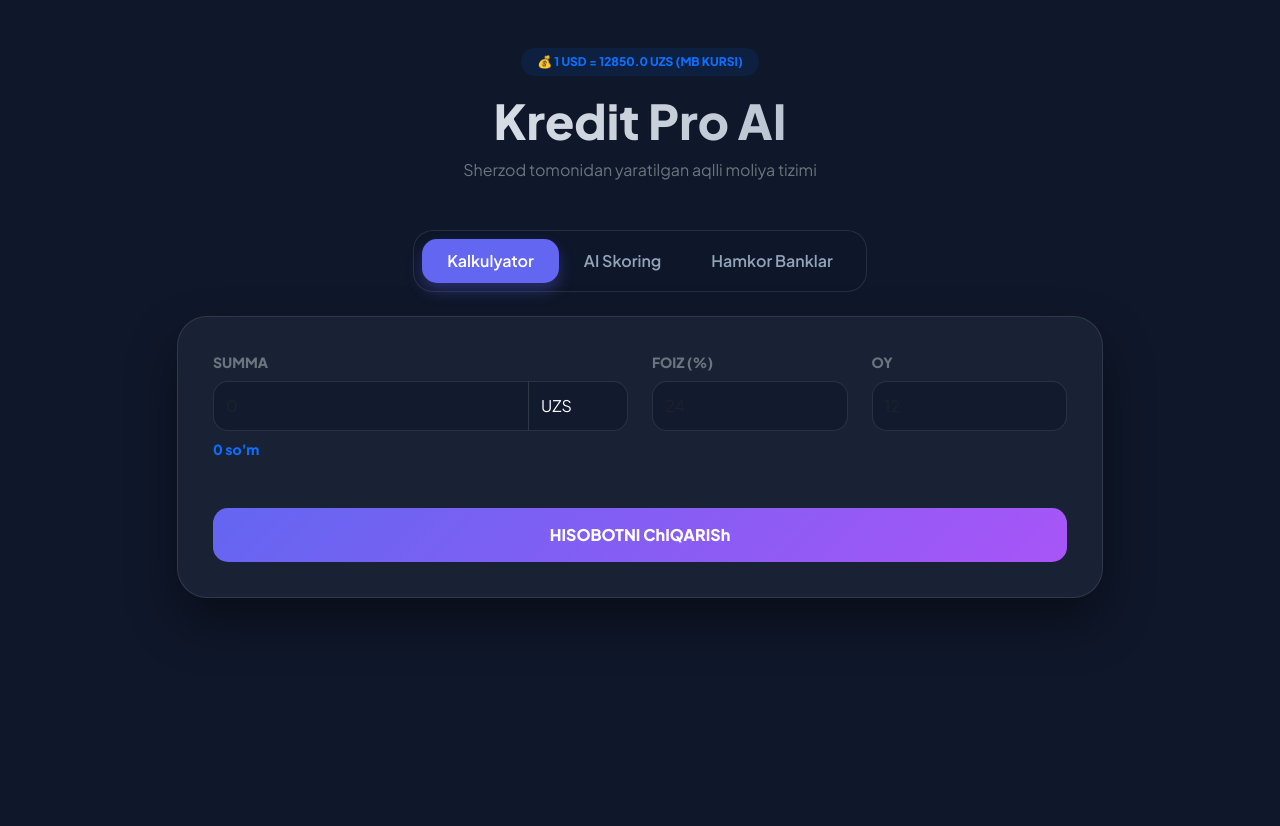
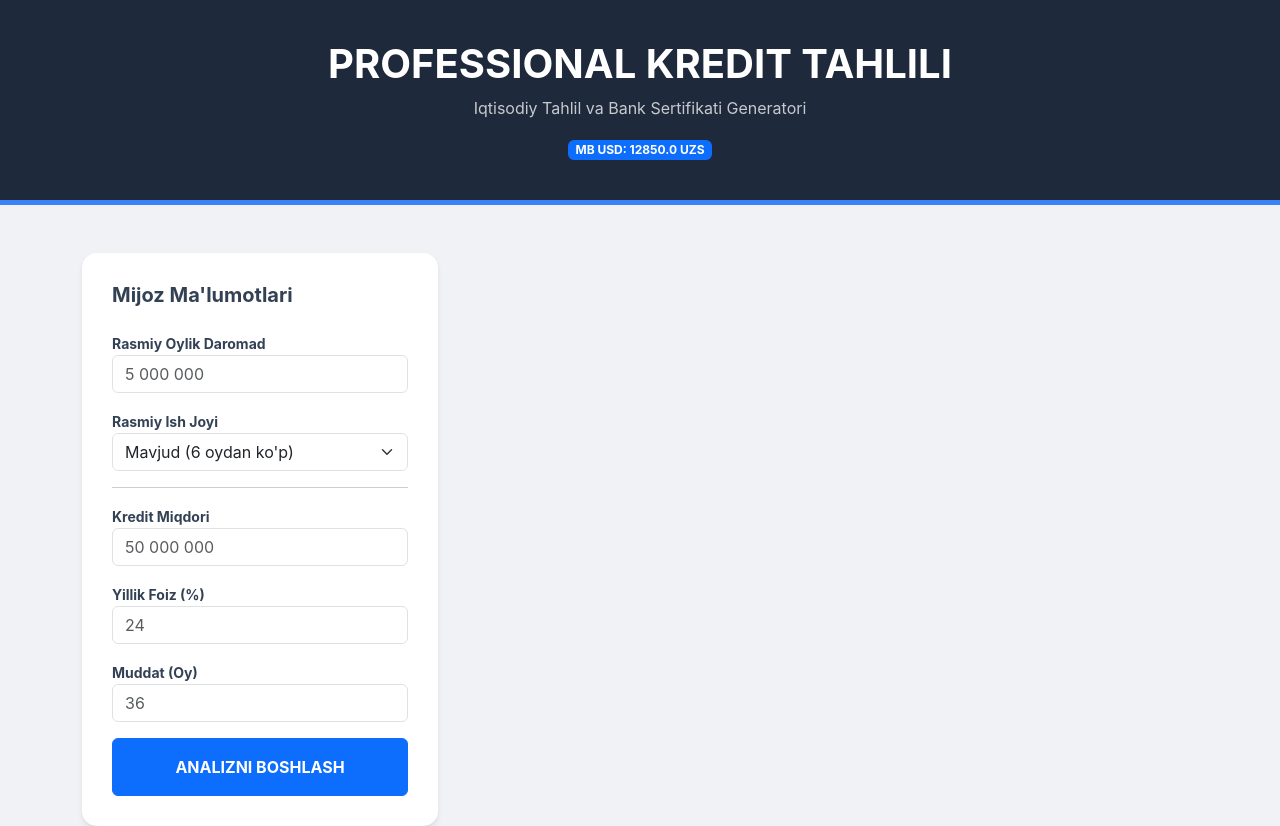
Before and after one commit to suvonov2310-a11y/kredit, a Django app: page / in a window 1280 px wide. Before the commit the page ends 608 px from the top, so only its background shows below. Run offline with Django 5.2, Linux system fonts and the light colour scheme; data comes from the database, SQL or seed files in the repository; data that the repository does not hold is empty; some libraries are stand-ins or nearby versions.

Commit message:
Banker version upgrade

```diff
--- a/courses/views.py
+++ b/courses/views.py
@@ -3,23 +3,17 @@ from django.shortcuts import render
 from .models import Bank
 
 def kredit_page(request):
-    # Bazadan banklarni olish
     banklar = Bank.objects.all()
-
-    # Markaziy Bank API'dan kursni olish (JSON formatda)
-    usd_rate = 12850.0  # Default qiymat
+    usd_rate = 12850.0
     try:
-        # MB kursi uchun rasmiy API
-        response = requests.get('https://cbu.uz/uz/arkhiv-kursov-valyut/json/USD/')
+        response = requests.get('https://cbu.uz/uz/arkhiv-kursov-valyut/json/USD/', timeout=5)
         data = response.json()
         if data:
             usd_rate = float(data[0]['Rate'])
-    except Exception as e:
-        print(f"API xatosi yuz berdi: {e}")
+    except:
+        pass
 
-    # HTML-ga yuboriladigan ma'lumotlar
-    context = {
+    return render(request, 'kredit.html', {
         'banklar': banklar,
-        'usd_rate': usd_rate,
-    }
-    return render(request, 'kredit.html', context)
+        'usd_rate': usd_rate
+    })
--- a/templates/kredit.html
+++ b/templates/kredit.html
@@ -3,168 +3,210 @@
 <head>
     <meta charset="UTF-8">
     <meta name="viewport" content="width=device-width, initial-scale=1.0">
-    <title>Kredit Pro AI | Sherzod</title>
-    <link href="https://fonts.googleapis.com/css2?family=Plus+Jakarta+Sans:wght@400;600;800&display=swap" rel="stylesheet">
+    <title>Bank Tahlil Markazi | Sherzod</title>
     <link href="https://cdn.jsdelivr.net/npm/bootstrap@5.3.0/dist/css/bootstrap.min.css" rel="stylesheet">
     <script src="https://cdnjs.cloudflare.com/ajax/libs/html2pdf.js/0.10.1/html2pdf.bundle.min.js"></script>
     <style>
-        :root { --primary: #6366f1; --bg: #0f172a; --glass: rgba(30, 41, 59, 0.7); --border: rgba(255, 255, 255, 0.1); }
-        body { background: var(--bg); color: #f8fafc; font-family: 'Plus Jakarta Sans', sans-serif; min-height: 100vh; margin: 0; }
-        .hero-title { font-weight: 800; font-size: 3rem; background: linear-gradient(to right, #fff, #94a3b8); -webkit-background-clip: text; -webkit-text-fill-color: transparent; }
-        .glass-card { background: var(--glass); backdrop-filter: blur(20px); border: 1px solid var(--border); border-radius: 30px; padding: 35px; box-shadow: 0 25px 50px rgba(0,0,0,0.4); }
-        .nav-pills { background: rgba(15, 23, 42, 0.5); padding: 8px; border-radius: 20px; border: 1px solid var(--border); }
-        .nav-link { color: #94a3b8 !important; border-radius: 15px !important; font-weight: 600; padding: 10px 25px !important; cursor: pointer; transition: 0.3s; }
-        .nav-link.active { background: var(--primary) !important; color: white !important; box-shadow: 0 8px 15px rgba(99, 102, 241, 0.3); }
-        .form-control, .form-select { background: rgba(15, 23, 42, 0.6) !important; border: 1px solid var(--border) !important; color: white !important; border-radius: 15px; padding: 12px; }
-        .btn-main { background: linear-gradient(135deg, #6366f1, #a855f7); border: none; border-radius: 15px; padding: 15px; font-weight: 800; color: white; width: 100%; transition: 0.3s; }
-        .btn-main:hover { transform: translateY(-3px); box-shadow: 0 15px 30px rgba(99, 102, 241, 0.4); }
-        .bank-card { background: rgba(30, 41, 59, 0.4); border: 1px solid var(--border); border-radius: 20px; padding: 20px; transition: 0.3s; height: 100%; }
-        .bank-card:hover { border-color: var(--primary); transform: translateY(-5px); }
-        .d-none { display: none !important; }
+        body { background: #f0f2f5; font-family: 'Inter', sans-serif; color: #334155; }
+        .bank-header { background: #1e293b; color: white; padding: 40px 0; border-bottom: 5px solid #3b82f6; }
+        .card-analysis { background: white; border-radius: 15px; border: none; box-shadow: 0 4px 6px -1px rgba(0,0,0,0.1); padding: 30px; }
+        .stop-light { width: 15px; height: 15px; border-radius: 50%; display: inline-block; margin-right: 10px; }
+        .red { background: #ef4444; } .yellow { background: #f59e0b; } .green { background: #10b981; }
+        .comparison-box { border: 1px solid #e2e8f0; border-radius: 10px; padding: 20px; transition: 0.3s; }
+        .profit-label { color: #10b981; font-weight: 800; font-size: 1.1rem; }
+        .certificate-area { border: 2px solid #1e293b; padding: 40px; background: white; position: relative; }
+        .cert-watermark { position: absolute; top: 50%; left: 50%; transform: translate(-50%, -50%) rotate(-45deg); font-size: 5rem; color: rgba(0,0,0,0.03); pointer-events: none; }
     </style>
 </head>
 <body>
 
-<div class="container py-5">
-    <div class="text-center mb-5">
-        <div class="badge bg-primary bg-opacity-10 text-primary mb-3 px-3 py-2 rounded-pill fw-bold">
-            💰 1 USD = {{ usd_rate }} UZS (MB KURSI)
-        </div>
-        <h1 class="hero-title">Kredit Pro AI</h1>
-        <p class="text-secondary">Sherzod tomonidan yaratilgan aqlli moliya tizimi</p>
+<div class="bank-header text-center mb-5">
+    <h1 class="fw-bold">PROFESSIONAL KREDIT TAHLILI</h1>
+    <p class="opacity-75">Iqtisodiy Tahlil va Bank Sertifikati Generatori</p>
+    <span class="badge bg-primary">MB USD: {{ usd_rate }} UZS</span>
 </div>
 
-    <div class="row justify-content-center">
-        <div class="col-lg-10 text-center">
-
-            <ul class="nav nav-pills d-inline-flex mb-4">
-                <li class="nav-item"><a class="nav-link active" id="btn-calc" onclick="switchTab('calc')">Kalkulyator</a></li>
-                <li class="nav-item"><a class="nav-link" id="btn-score" onclick="switchTab('score')">AI Skoring</a></li>
-                <li class="nav-item"><a class="nav-link" id="btn-banks" onclick="switchTab('banks')">Hamkor Banklar</a></li>
-            </ul>
-
-            <div class="glass-card text-start">
-
-                <div id="sec-calc" class="tab-content">
+<div class="container">
     <div class="row g-4">
-                        <div class="col-md-6">
-                            <label class="small fw-bold text-secondary mb-2 d-block">SUMMA</label>
-                            <div class="input-group">
-                                <input type="number" id="val_in" class="form-control" oninput="liveConv()" placeholder="0">
-                                <select id="curr_in" class="form-select" style="max-width: 100px;" onchange="liveConv()">
-                                    <option value="uzs">UZS</option>
-                                    <option value="usd">USD</option>
+        <div class="col-lg-4">
+            <div class="card-analysis h-100">
+                <h5 class="fw-bold mb-4">Mijoz Ma'lumotlari</h5>
+                <div class="mb-3">
+                    <label class="small fw-bold">Rasmiy Oylik Daromad</label>
+                    <input type="number" id="income" class="form-control" placeholder="5 000 000">
+                </div>
+                <div class="mb-3">
+                    <label class="small fw-bold">Rasmiy Ish Joyi</label>
+                    <select id="work_status" class="form-select">
+                        <option value="yes">Mavjud (6 oydan ko'p)</option>
+                        <option value="no">Mavjud emas / Norasmiy</option>
                     </select>
                 </div>
-                            <small id="helper" class="text-primary fw-bold mt-2 d-block">0 so'm</small>
+                <hr>
+                <div class="mb-3">
+                    <label class="small fw-bold">Kredit Miqdori</label>
+                    <input type="number" id="summa" class="form-control" placeholder="50 000 000">
                 </div>
-                        <div class="col-md-3"><label class="small fw-bold text-secondary mb-2 d-block">FOIZ (%)</label><input type="number" id="perc_in" class="form-control" placeholder="24"></div>
-                        <div class="col-md-3"><label class="small fw-bold text-secondary mb-2 d-block">OY</label><input type="number" id="dur_in" class="form-control" placeholder="12"></div>
+                <div class="mb-3">
+                    <label class="small fw-bold">Yillik Foiz (%)</label>
+                    <input type="number" id="foiz" class="form-control" placeholder="24">
                 </div>
-                    <button class="btn btn-main mt-5" onclick="calculate()">HISOBOTNI ChIQARISh</button>
-
-                    <div id="res-calc" class="d-none mt-5 pt-4 border-top border-secondary">
-                        <div id="pdf-box">
-                            <div class="row text-center g-3 mb-4">
-                                <div class="col-md-6"><div class="p-3 bg-white bg-opacity-5 rounded-4"><small class="text-secondary">OYLIK TO'LOV</small><h3 id="out-m" class="fw-bold mb-0 text-primary">0</h3></div></div>
-                                <div class="col-md-6"><div class="p-3 bg-white bg-opacity-5 rounded-4"><small class="text-secondary">JAMI QAYTARISh</small><h3 id="out-t" class="fw-bold mb-0 text-danger">0</h3></div></div>
+                <div class="mb-3">
+                    <label class="small fw-bold">Muddat (Oy)</label>
+                    <input type="number" id="muddat" class="form-control" placeholder="36">
                 </div>
-                            <div class="table-responsive">
-                                <table class="table table-dark table-hover small">
-                                    <thead><tr class="text-secondary"><th>OY</th><th>ASOSIY</th><th>FOIZ</th><th>QOLDIQ</th></tr></thead>
-                                    <tbody id="table-body"></tbody>
-                                </table>
-                            </div>
-                        </div>
-                        <button class="btn btn-outline-light w-100 mt-3 rounded-4" onclick="makePDF()">📄 PDF Yuklab olish</button>
+                <button class="btn btn-primary w-100 fw-bold py-3" onclick="startAnalysis()">ANALIZNI BOSHLASH</button>
             </div>
         </div>
 
-                <div id="sec-score" class="tab-content d-none">
-                    <div class="row g-4">
-                        <div class="col-md-6"><label class="small fw-bold text-secondary mb-2 d-block">DAROMAD (so'm)</label><input type="number" id="s_income" class="form-control" placeholder="5 000 000"></div>
-                        <div class="col-md-6"><label class="small fw-bold text-secondary mb-2 d-block">QARZLAR</label><select id="s_debts" class="form-select"><option value="0">Yo'q</option><option value="30">Mavjud</option></select></div>
+        <div class="col-lg-8">
+            <div id="analysis-results" class="d-none">
+                <div class="card-analysis mb-4 border-start border-5" id="status-border">
+                    <div class="d-flex align-items-center">
+                        <div id="status-light" class="stop-light"></div>
+                        <h4 class="fw-bold mb-0" id="status-text">Tahlil qilinmoqda...</h4>
                     </div>
-                    <button class="btn btn-main mt-5" onclick="runScore()">ANALIZNI BOSHLASH</button>
-                    <div id="res-score" class="d-none mt-5 text-center p-5 rounded-5 bg-primary bg-opacity-5 border border-primary border-opacity-10">
-                        <h5 class="text-secondary mb-3">Ishonchlilik darajangiz:</h5>
-                        <h1 class="display-1 fw-bold mb-3" id="score-val">0%</h1>
-                        <p id="score-txt" class="lead fw-bold"></p>
+                    <p class="small text-muted mt-2 mb-0" id="status-desc"></p>
+                </div>
+
+                <div class="row g-3 mb-4 text-center">
+                    <div class="col-md-6">
+                        <div class="comparison-box bg-white">
+                            <h6 class="text-secondary">Annuitet (Bir xil to'lov)</h6>
+                            <h3 class="fw-bold" id="ann-pay">0</h3>
+                            <small id="ann-total" class="text-danger"></small>
+                        </div>
+                    </div>
+                    <div class="col-md-6">
+                        <div class="comparison-box bg-white">
+                            <h6 class="text-secondary">Differensial (Kamayuvchi)</h6>
+                            <h3 class="fw-bold" id="diff-pay">0</h3>
+                            <small id="diff-total" class="text-success"></small>
+                        </div>
                     </div>
                 </div>
 
-                <div id="sec-banks" class="tab-content d-none">
-                    <div class="row g-4">
-                        {% for bank in banklar %}
-                        <div class="col-md-6">
-                            <div class="bank-card">
-                                <div class="d-flex justify-content-between mb-3"><h5 class="fw-bold mb-0">{{ bank.nomi }}</h5><span class="badge bg-primary">{{ bank.foiz }}%</span></div>
-                                <p class="small text-success">✅ {{ bank.foyda }}</p>
-                                <p class="small text-danger mb-4">⚠️ {{ bank.zarar }}</p>
-                                <button class="btn btn-sm btn-outline-primary w-100 rounded-3" onclick="pickBank('{{ bank.foiz }}')">TANLASH</button>
+                <div class="text-center p-3 mb-4 rounded-3" style="background: #ecfdf5;">
+                    <span class="profit-label" id="profit-text">Siz differensial usulda 0 so'm tejaysiz!</span>
+                </div>
+
+                <div id="certificate" class="certificate-area mb-4">
+                    <div class="cert-watermark">SHERZOD BANK</div>
+                    <div class="d-flex justify-content-between">
+                        <h5 class="fw-bold">KREDIT HISOBOTI #{{ "now"|date:"Ymd" }}</h5>
+                        <img src="https://api.qrserver.com/v1/create-qr-code/?size=80x80&data=verified-by-sherzod" alt="QR">
+                    </div>
+                    <hr>
+                    <div class="row mt-4">
+                        <div class="col-6">
+                            <p><strong>Mijoz:</strong> Rasmiy daromadli jismoniy shaxs</p>
+                            <p><strong>Kredit turi:</strong> Iste'mol krediti</p>
+                        </div>
+                        <div class="col-6 text-end">
+                            <p><strong>Sana:</strong> <span id="cert-date"></span></p>
+                            <p><strong>Status:</strong> Tasdiqlangan (Dastlabki)</p>
                         </div>
                     </div>
-                        {% endfor %}
-                    </div>
+                    <table class="table table-bordered mt-4">
+                        <thead class="table-light">
+                            <tr><th>Ko'rsatkich</th><th>Annuitet</th><th>Differensial</th></tr>
+                        </thead>
+                        <tbody>
+                            <tr><td>Oylik to'lov (O'rtacha)</td><td id="c-ann-m"></td><td id="c-dif-m"></td></tr>
+                            <tr><td>Jami qaytarish</td><td id="c-ann-t"></td><td id="c-dif-t"></td></tr>
+                            <tr><td>Umumiy foiz miqdori</td><td id="c-ann-f"></td><td id="c-dif-f"></td></tr>
+                        </tbody>
+                    </table>
+                    <p class="small text-muted mt-5">*Ushbu hujjat dastlabki hisob-kitob bo'lib, bankning rasmiy ofertasi hisoblanmaydi.</p>
                 </div>
 
+                <button class="btn btn-dark w-100 py-3 fw-bold" onclick="downloadCert()">SERTIFIKATNI PDF YUKLASH</button>
             </div>
         </div>
     </div>
 </div>
 
 <script>
-    const MB_RATE = {{ usd_rate|default:12850 }};
+    function startAnalysis() {
+        const income = parseFloat(document.getElementById('income').value);
+        const work = document.getElementById('work_status').value;
+        const p = parseFloat(document.getElementById('summa').value);
+        const f = parseFloat(document.getElementById('foiz').value);
+        const m = parseInt(document.getElementById('muddat').value);
 
-    function switchTab(t) {
-        document.querySelectorAll('.tab-content').forEach(el => el.classList.add('d-none'));
-        document.getElementById('sec-' + t).classList.remove('d-none');
-        document.querySelectorAll('.nav-link').forEach(l => l.classList.remove('active'));
-        document.getElementById('btn-' + t).classList.add('active');
+        if(!income || !p || !f || !m) return alert("Ma'lumotlarni to'ldiring!");
+
+        document.getElementById('analysis-results').classList.remove('d-none');
+
+        // 1. Annuitet
+        let r = f / 12 / 100;
+        let ann_m = p * (r * Math.pow(1 + r, m)) / (Math.pow(1 + r, m) - 1);
+        let ann_t = ann_m * m;
+
+        // 2. Differensial
+        let diff_sum = 0;
+        let first_diff_m = (p / m) + (p * r);
+        let temp_p = p;
+        for(let i=0; i<m; i++) {
+            let int_m = temp_p * r;
+            diff_sum += (p/m) + int_m;
+            temp_p -= (p/m);
+        }
+        let diff_avg = diff_sum / m;
+
+        // 3. Stop List Logic
+        let light = document.getElementById('status-light');
+        let border = document.getElementById('status-border');
+        let txt = document.getElementById('status-text');
+        let desc = document.getElementById('status-desc');
+
+        let debt_ratio = (ann_m / income) * 100;
+
+        if(debt_ratio > 50) {
+            light.className = "stop-light red";
+            border.style.borderColor = "#ef4444";
+            txt.innerText = "RAD ETILDI (Risk Yuqori)";
+            desc.innerText = `To'lov daromadning ${debt_ratio.toFixed(1)}% ini tashkil qilmoqda (Limit: 50%)`;
+        } else if(work === 'no') {
+            light.className = "stop-light yellow";
+            border.style.borderColor = "#f59e0b";
+            txt.innerText = "QO'SHIMCHA HUJJAT TALAB ETILADI";
+            desc.innerText = "Rasmiy ish joyi tasdiqlanmagani uchun kafillik talab qilinishi mumkin.";
+        } else {
+            light.className = "stop-light green";
+            border.style.borderColor = "#10b981";
+            txt.innerText = "KREDIT MA'QULLANDI";
+            desc.innerText = "Sizning moliyaviy ko'rsatkichlaringiz bank talablariga mos keladi.";
         }
 
-    function liveConv() {
-        let v = parseFloat(document.getElementById('val_in').value) || 0;
-        let c = document.getElementById('curr_in').value;
-        let s = (c === 'usd') ? v * MB_RATE : v;
-        document.getElementById('helper').innerText = Math.round(s).toLocaleString() + " so'm";
+        // Display results
+        document.getElementById('ann-pay').innerText = Math.round(ann_m).toLocaleString() + " so'm";
+        document.getElementById('ann-total').innerText = "Jami: " + Math.round(ann_t).toLocaleString();
+        document.getElementById('diff-pay').innerText = "Max: " + Math.round(first_diff_m).toLocaleString() + " so'm";
+        document.getElementById('diff-total').innerText = "Jami: " + Math.round(diff_sum).toLocaleString();
+
+        let profit = ann_t - diff_sum;
+        document.getElementById('profit-text').innerText = `Siz differensial usulda ${Math.round(profit).toLocaleString()} so'm tejaysiz!`;
+
+        // Fill Certificate
+        document.getElementById('c-ann-m').innerText = Math.round(ann_m).toLocaleString();
+        document.getElementById('c-dif-m').innerText = "~" + Math.round(diff_avg).toLocaleString();
+        document.getElementById('c-ann-t').innerText = Math.round(ann_t).toLocaleString();
+        document.getElementById('c-dif-t').innerText = Math.round(diff_sum).toLocaleString();
+        document.getElementById('c-ann-f').innerText = Math.round(ann_t - p).toLocaleString();
+        document.getElementById('c-dif-f').innerText = Math.round(diff_sum - p).toLocaleString();
+        document.getElementById('cert-date').innerText = new Date().toLocaleDateString();
     }
 
-    function calculate() {
-        let v = parseFloat(document.getElementById('val_in').value) || 0;
-        let c = document.getElementById('curr_in').value;
-        let p = (c === 'usd') ? v * MB_RATE : v;
-        let f = parseFloat(document.getElementById('perc_in').value) || 0;
-        let n = parseInt(document.getElementById('dur_in').value) || 0;
-        if(!p || !f || !n) return alert("Barcha maydonlarni to'ldiring!");
-
-        let r = f / 12 / 100;
-        let m_pay = p * (r * Math.pow(1 + r, n)) / (Math.pow(1 + r, n) - 1);
-
-        document.getElementById('res-calc').classList.remove('d-none');
-        document.getElementById('out-m').innerText = Math.round(m_pay).toLocaleString() + " so'm";
-        document.getElementById('out-t').innerText = Math.round(m_pay * n).toLocaleString() + " so'm";
-
-        let bal = p, tbody = document.getElementById('table-body'); tbody.innerHTML = "";
-        for(let i=1; i<=n; i++) {
-            let i_m = bal * r, p_m = m_pay - i_m; bal -= p_m;
-            tbody.innerHTML += `<tr><td>${i}</td><td>${Math.round(p_m).toLocaleString()}</td><td>${Math.round(i_m).toLocaleString()}</td><td>${Math.max(0,Math.round(bal)).toLocaleString()}</td></tr>`;
+    function downloadCert() {
+        const element = document.getElementById('certificate');
+        html2pdf().from(element).set({
+            margin: 0.5,
+            filename: 'Kredit_Sertifikati.pdf',
+            html2canvas: { scale: 2 },
+            jsPDF: { unit: 'in', format: 'letter', orientation: 'portrait' }
+        }).save();
     }
-    }
-
-    function runScore() {
-        let inc = parseFloat(document.getElementById('s_income').value) || 0;
-        let d = parseInt(document.getElementById('s_debts').value);
-        let res = (inc > 6000000) ? 90 - d : 50 - d;
-        document.getElementById('res-score').classList.remove('d-none');
-        const sVal = document.getElementById('score-val');
-        sVal.innerText = res + "%";
-        sVal.style.color = res > 70 ? "#10b981" : "#f59e0b";
-        document.getElementById('score-txt').innerText = res > 70 ? "Kredit olish ehtimoli yuqori!" : "Qo'shimcha kafillik so'ralishi mumkin.";
-    }
-
-    function pickBank(f) { switchTab('calc'); document.getElementById('perc_in').value = f; document.getElementById('perc_in').focus(); }
-    function makePDF() { html2pdf().from(document.getElementById('pdf-box')).save('Kredit_Hisoboti.pdf'); }
 </script>
 </body>
 </html>
```
Lines whose indentation alone changed are shown as unchanged.
